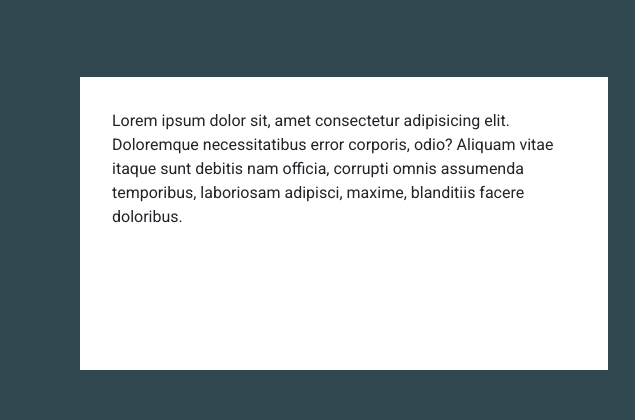
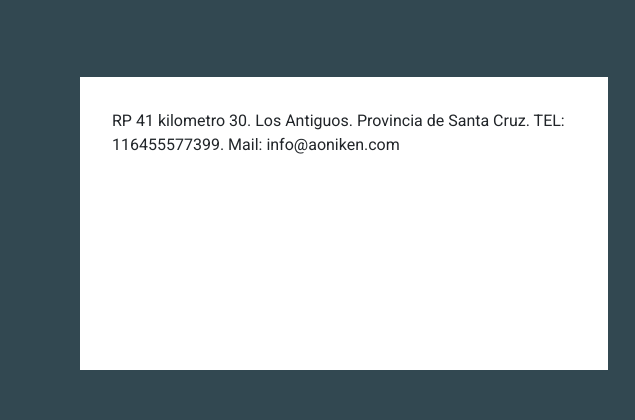
Before and after one commit to mercano82/trabajofinal, a website: page pages/ubicacion.html in a window 1280 px wide. Shown: the part 237-657 px from the top of the page, 0-635 px from the left. Drawn offline with nearby package versions, Linux system fonts and the light colour scheme.

Commit message:
subida final 2

```diff
--- a/pages/ubicacion.html
+++ b/pages/ubicacion.html
@@ -55,7 +55,7 @@
 			<h1>Nos encontrás en:</h1>
 		</section>
 		<section class="sectionLocation" >
-			<p class="parrafolocation" id=plocation >Lorem ipsum dolor sit, amet consectetur adipisicing elit. Doloremque necessitatibus error corporis, odio? Aliquam vitae itaque sunt debitis nam officia, corrupti omnis assumenda temporibus, laboriosam adipisci, maxime, blanditiis facere doloribus.</p>
+			<p class="parrafolocation" id=plocation >RP 41 kilometro 30. Los Antiguos. Provincia de Santa Cruz. TEL: 116455577399. Mail: info@aoniken.com</p>
 
 			<div><iframe src="https://www.google.com/maps/embed?pb=!1m18!1m12!1m3!1d38287.1529307214!2d-64.96228580892253!3d-31.984269317737205!2m3!1f0!2f0!3f0!3m2!1i1024!2i768!4f13.1!3m3!1m2!1s0x95d2d36863eac0bf%3A0x2e049d42c7e5feb0!2sReserva%20El%20Hueco!5e0!3m2!1ses!2sar!4v1654814773308!5m2!1ses!2sar" width="380" height="350"  style="border:0;" allowfullscreen="" loading="lazy" referrerpolicy="no-referrer-when-downgrade" id=map></iframe>
 			</div>
```
Also changed, not shown: pages/cabanas.html (+1 -1 lines).
